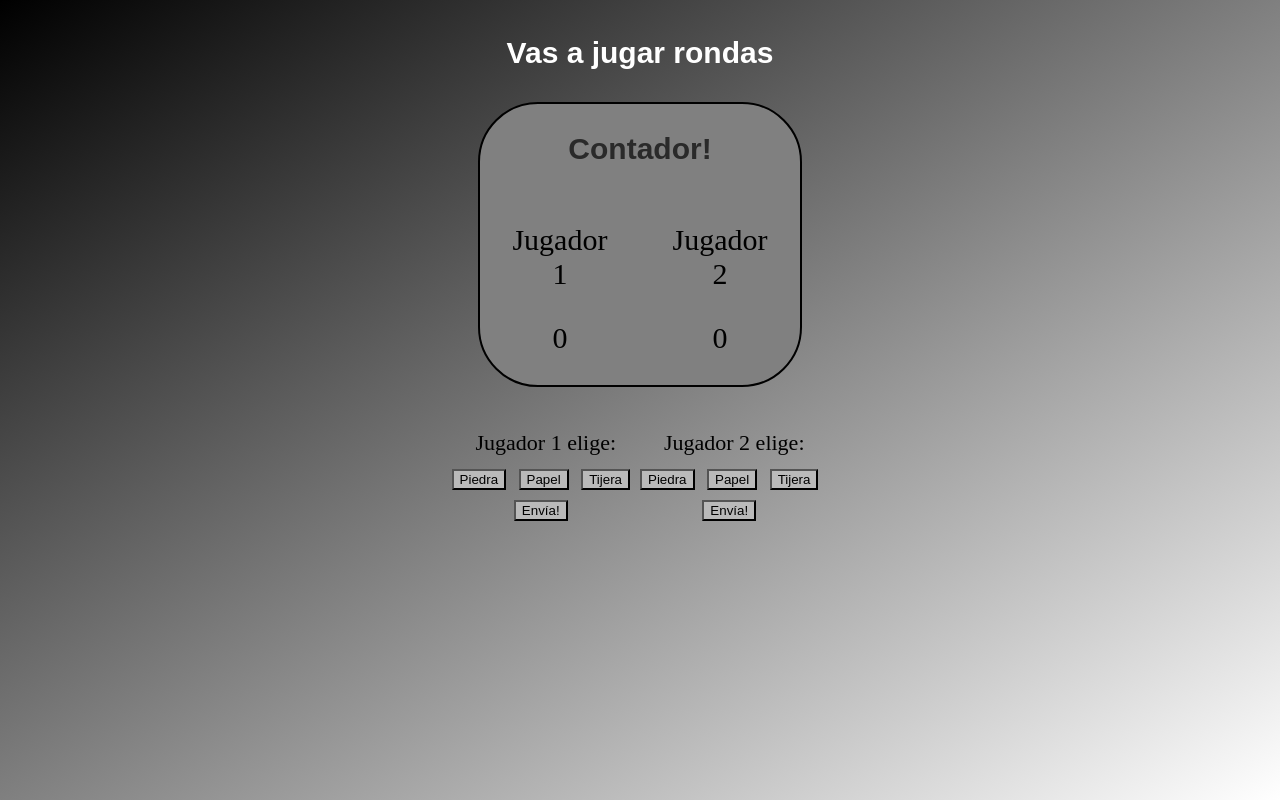
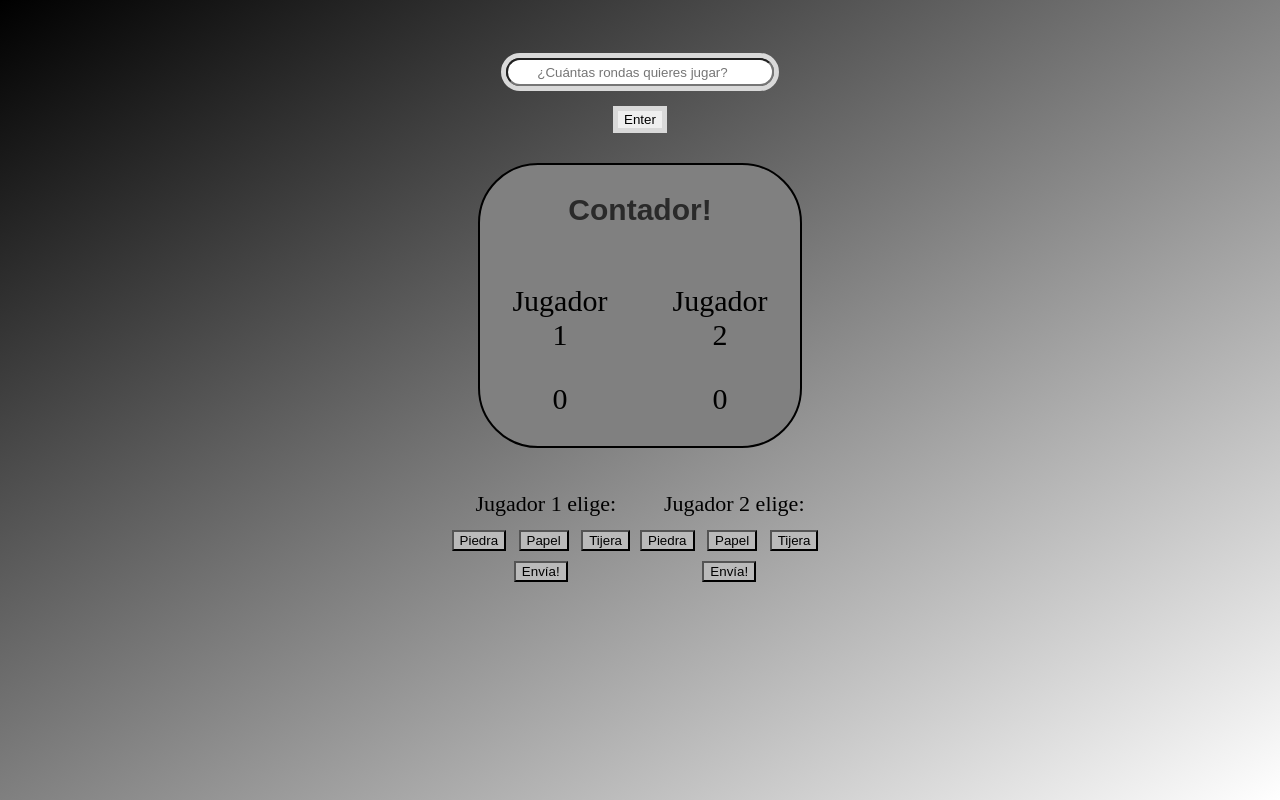
Before and after one commit to davidgomezcode/piedraPapelTijeras, a plain HTML site: page index.html in a window 1280 px wide. Both pictures are taken after a click on the button "Enter". Drawn offline with Linux system fonts and the light colour scheme.

Commit message:
Save clause
When the user does not enter a number, the rondas button does not work

```diff
--- a/index.html
+++ b/index.html
@@ -12,7 +12,7 @@
 
       <div class="rondas">
         <section class="rondasSection">
-          <input class="rondasInput" type="number" placeholder="How many rounds you want to play?">
+          <input class="rondasInput" type="number" placeholder="¿Cuántas rondas quieres jugar?">
         </section>
         <button class="rondasButton">Enter</button>
       </div>
--- a/scriptPiedraPapelTijeras.js
+++ b/scriptPiedraPapelTijeras.js
@@ -17,6 +17,7 @@ let rondas;
 // Select rondas hides the input and displays the h1 with the number of rondas selected.
 const selectRondas = function () {
   rondas = document.querySelector(".rondasInput").value;
+  if (!rondas) return;
   document.querySelector(".rondas").classList.add("hidden");
   document.querySelector(".rondasChosen ").classList.remove("hidden");
   document.querySelector(".rondasChosenSpan").textContent = rondas;
```
